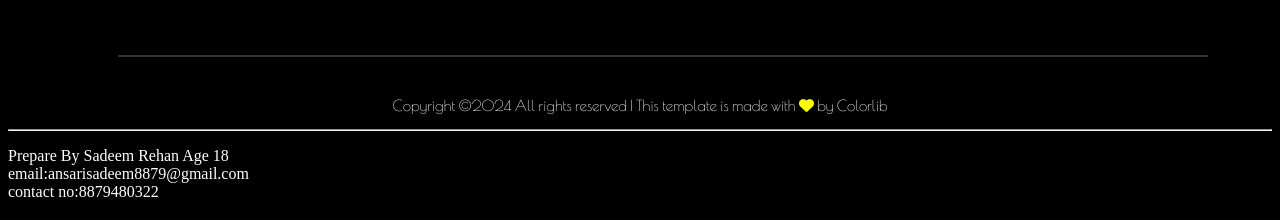
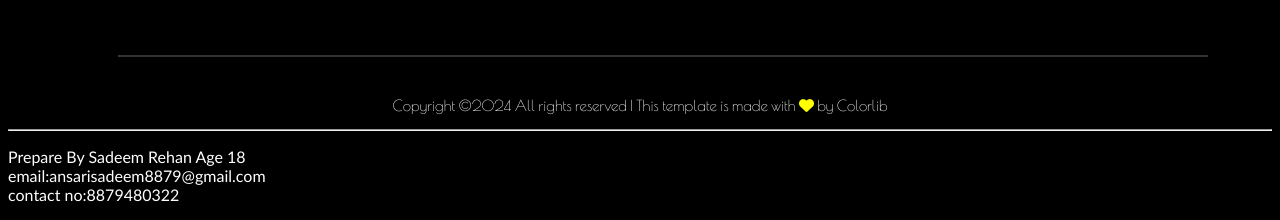
Before and after one commit to sadeem8879/cake-shop1, a plain HTML site: page index.html in a window 1280 px wide. Shown: the part 5411-5631 px from the top of the page. Drawn offline with nearby package versions, Linux system fonts and the light colour scheme; a web font is replaced by a local one.

Commit message:
cake shop

```diff
--- a/index.html
+++ b/index.html
@@ -246,6 +246,6 @@
                     by Colorlib</p>
                 </div>
             </section>
-            <hr><p style="font-family: 'Times New Roman', Times, serif;">Prepare By Sadeem Rehan Age 18 <br>email:ansarisadeem8879@gmail.com <br>contact no:8879480322</p>
+            <hr><p style="font-family:'Gill Sans', 'Gill Sans MT', Calibri, 'Trebuchet MS', sans-serif">Prepare By Sadeem Rehan Age 18 <br>email:ansarisadeem8879@gmail.com <br>contact no:8879480322</p>
         </body>
     </html>
```
